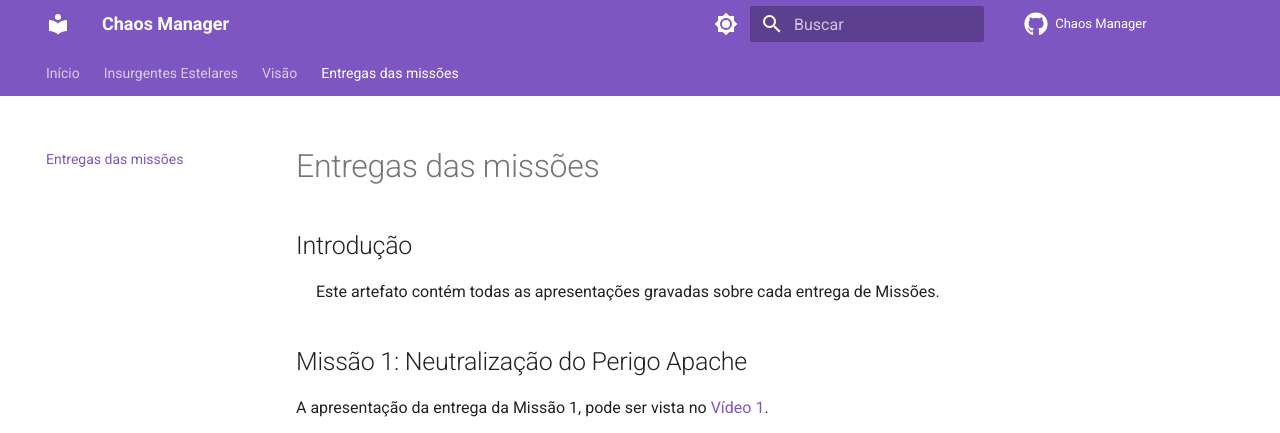
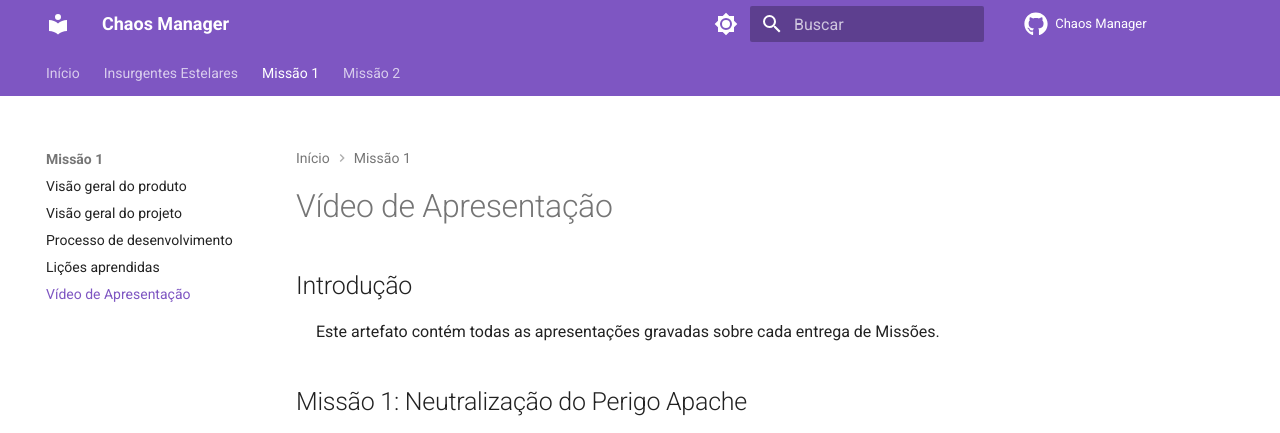
Before and after one commit to mdsreq-fga-unb/2023.2-ChaosManager, an MkDocs documentation site: the page built from docs/entregas1.md, in a window 1280 px wide and 1266 px high, cut to the strip 0-433 px from the top of the window. Built offline with MkDocs 1.6.1 and Material for MkDocs 9.7.7, drawn with Linux system fonts in a browser that asks for light colours; comment, search, counter and statistics services are not loaded; some of the changed lines change nothing that is shown.

Commit message:
Cria página de priorização
Co-authored-by: Larissa Gomes <larissagomes2silva@gmail.com>

```diff
--- /dev/null
+++ b/docs/priorizacaoMVPSafe.md
@@ -0,0 +1,107 @@
+# Priorização e definição do MVP
+
+## Introdução
+<p align="justify">&emsp;&emsp; O principal propósito das estratégias de priorização de requisitos é fornecer orientação na seleção das funções ou funcionalidades mais cruciais em um sistema em desenvolvimento. Isso envolve a elaboração de estratégias e parâmetros específicos para otimizar a resposta a diferentes tipos de desafios. A fim de realizar essa tarefa com eficácia, é necessário estabelecer critérios claros e cuidadosamente considerados. Para definir as prioridades de cada requisito foram utilizadas duas técnicas: MoSCoW, First Things First(FTF). A priorização foi realizada com base na declaração dos requisitos feita no Backlog SAFe[link arquivo luciano].</p>
+
+<p align="justify">&emsp;&emsp; O MVP - Minimum Viable Product, é um conceito amplamente utilizado no desenvolvimento de produtos . Um MVP é uma versão simplificada de um produto ou serviço que contém apenas os recursos essenciais necessários para atender às necessidades básicas dos clientes e validar a viabilidade do conceito. </p>
+
+## Técnicas Utilizadas
+
+<p align="justify">&emsp;&emsp;A priorização dos requisitos foi feita por meio das seguintes técnicas:</p>
+
+- <a href="#1">First Things First (FTF)<sup></sup></a>
+- <a href="#2">MosCoW<sup></sup></a>
+
+###  <p id="1" align="justify"> Técnica de Priorização "First Things First" (FTF)
+
+<p align="justify">&emsp;&emsp;A técnica "First Things First"[1] é um método de priorização que envolve a análise ponderada de valor(valor de negócio), custo(complexidade) e riscos(viabilidade) associados a cada requisito, atribuindo pesos a cada um deles de forma a ter mais peso no cálculo o mais importante para o projeto. Essa técnica é empregada para estabelecer uma hierarquia de prioridades para os requisitos a serem implementados.</p>
+
+### Metodologia - FTF
+
+<p align="justify">&emsp;&emsp;Nessa técnica de priorização específica, é criada uma tabela que engloba os riscos, custos, benefícios e a penalidade relativa de cada requisito identificado para o projeto. Além disso, busca-se equilibrar as perspectivas do cliente e do desenvolvedor.</p>
+
+Aqui está o procedimento:
+
+1. **Listagem de Requisitos:** Compile todos os requisitos em uma tabela, excluindo aqueles que são dependentes de outros requisitos.
+
+2. **Avaliação de Benefício Relativo:** Avalie o benefício relativo que cada recurso proporcionaria ao cliente ou ao negócio em uma escala de 1 a 9, onde 1 representa a menor relevância e 9 a maior relevância.
+
+3. **Estimativa de Penalidade Relativa:** Estime a penalidade que o negócio sofreria caso o recurso não fosse incluído, também em uma escala de 1 a 9, com 1 indicando a menor penalidade e 9 a maior penalidade.
+
+4. **Cálculo do Valor Total:** A coluna "Valor Total" é calculada somando o produto do "Benefício Relativo" pelo "Peso Relativo" e o produto da "Penalidade Relativa" pelo "Peso Relativo". Neste caso, o peso relativo é definido como 1.
+
+5. **Avaliação de Custo Relativo:** Avalie o custo relativo da implementação de cada requisito em uma escala de 1 a 9.
+
+6. **Avaliação de Risco Relativo:** Avalie o grau relativo de risco associado a cada requisito em uma escala de 1 a 9.
+
+7. **Cálculo da Prioridade:** Calcule a prioridade de cada requisito utilizando a fórmula: "Valor % / (Custo % * Peso do Custo + Risco % * Peso do Risco)". Os pesos de custo e risco neste caso são ambos definidos como 1.
+
+8. **Ordenação da Lista:** Ordene a lista em ordem decrescente com base nas prioridades calculadas.
+
+<p align="justify">&emsp;&emsp;Para o nosso  contexto, foi escolhida a escala de 1 a 5. A escolha de uma escala de 1 a 5 visa simplificar o processo de avaliação e torná-lo mais prático, especialmente se o contexto do projeto não exige uma granularidade tão alta quanto uma escala de 1 a 9. A Figura 1 mostra a priorização realizada das features do projeto. Essa técnica foi escolhida para avaliar as features por considerarmos que seria mais precisa em quais conjuntos de funcionalidades deveriamos focar devido seus critérios de avaliação.</p>
+
+<div align="center" style="text-align: center">
+<img src="https://raw.githubusercontent.com/mdsreq-fga-unb/2023.2-ChaosManager/main/docs/assets/priorizacaoMVP/ftf.png">
+<p><b>Figura 1:</b> Priorização das features pelo FTF. </p>
+</div>
+
+<p align="justify">&emsp;&emsp;Apenas as features com prioridade maior que 0,25 foram consideradas viáveis para o MVP, então passamos para priorizar as User Stories.</p>
+
+## <p id="2" align="justify"> Priorização MoSCoW
+
+O Método MoSCoW é uma técnica útil para priorizar requisitos e auxiliar a equipe de desenvolvimento na tomada de decisões. Esta estrutura visa alcançar dois principais objetivos:
+
+1. Avaliar a prioridade das tarefas em um projeto.
+2. Alinhar os stakeholders em relação ao que deve ser realizado, considerando a ordem de importância dos elementos.
+
+### Metodologia - MoSCoW
+
+A sigla **MoSCoW** representa:
+
+- **Must-Have**
+- **Should**
+- **Could-Have**
+- **Would/Want/Won't-Have**
+
+#### Must-Have
+
+Os requisitos classificados como **Must-Have** incluem tarefas essenciais para a conclusão do projeto e requerem priorização máxima. Tudo o que é classificado como Must-Have é crucial para o produto. Essas iniciativas têm alto impacto e agregam valor. A não realização delas prejudica a experiência do cliente, tornando-as as demandas mais urgentes a serem tratadas pelo time.
+
+#### Should-Have
+
+Os **Should-Have** incluem elementos importantes para o projeto, embora não sejam vitais, quando comparados às atividades Must-Have.
+
+#### Could-Have
+
+Os requisitos classificados como **Could-Have** apresentam menor criticidade em comparação com os Should-Have. Ainda assim, contribuem para o projeto, embora com um impacto menor em caso de ausência.
+
+#### Would/Want/Won't-Have
+
+Os elementos **Would/Want/Won't-Have** referem-se a requisitos com pouca ou nenhuma relevância para o projeto. A presença ou ausência desses requisitos não afeta a conclusão satisfatória do projeto.
+
+<p align="justify">&emsp;&emsp; A Figura 2 mostra a priorização realizada das US do projeto. Essa técnica foi escolhida para avaliar as US por considerarmos que seria mais adequada ao que deveria ou não ter no produto dentro das features principais.</p>
+
+<div align="center" style="text-align: center">
+<img src="https://raw.githubusercontent.com/mdsreq-fga-unb/2023.2-ChaosManager/main/docs/assets/priorizacaoMVP/moscow.png">
+<p><b>Figura 2:</b> Priorização das US pelo MoSCoW.</p>
+</div>
+
+## Mínimo Produto Viável
+
+<p align="justify">&emsp;&emsp; Foi utilizado o Canvas MVP do Lean Inception para definir o MVP como apresentado na Figura 3. Em resultados esperados, é indicado também quais objetivos secundários esperamos atingir naquele resultado e quais os requisitos responsáveis por tornar isso possível. Esses resultados juntos visam atingir o resultado principal do projeto.</p>
+<div align="center" style="text-align: center">
+<img src="https://raw.githubusercontent.com/mdsreq-fga-unb/2023.2-ChaosManager/main/docs/assets/priorizacaoMVP/mvp.png">
+<p><b>Figura 3:</b> MVP.</p>
+</div>
+
+<iframe src='https://app.mural.co/embed/37616178-ef92-45f6-98c0-bea833159e45'
+  width='100%'
+  height='480px'
+  style='min-width: 640px; min-height: 480px; background-color: #f4f4f4; border: 1px solid #efefef'
+  sandbox='allow-same-origin allow-scripts allow-modals allow-popups allow-popups-to-escape-sandbox'>
+
+[1] WIEGERS Karl E. First Things First: Prioritizing Requirements. Setembro de 1999. Disponível no [link](https://www.processimpact.com/articles/prioritizing.pdf).
+
+| Versão | Data       | Descrição                                                 | Autor(es)        |
+| ------ | ---------- | --------------------------------------------------------- | ---------------- |
+| `1.0`  | 29/11/2022 | Criação do documento de priorização de requisitos         | Oscar de Brito e Larissa Gomes |
--- a/mkdocs.yml
+++ b/mkdocs.yml
@@ -47,12 +47,16 @@
 nav:
   - Início: index.md
   - Insurgentes Estelares: historia.md
-  - Visão:
+  - Missão 1:
     - Visão geral do produto: visao_produto.md
     - Visão geral do projeto: visao_projeto.md
     - Processo de desenvolvimento: processo_software.md
     - Lições aprendidas: licoes.md
-  - Entregas das missões: entregas.md
+    - Vídeo de Apresentação: entregas1.md
+  - Missão 2:
+    - Priorização : priorizacaoMVPSafe.md
+
+
 
 # Extensions
 markdown_extensions:
```
Also changed, not shown: docs/entregas1.md (renamed from docs/entregas.md).
